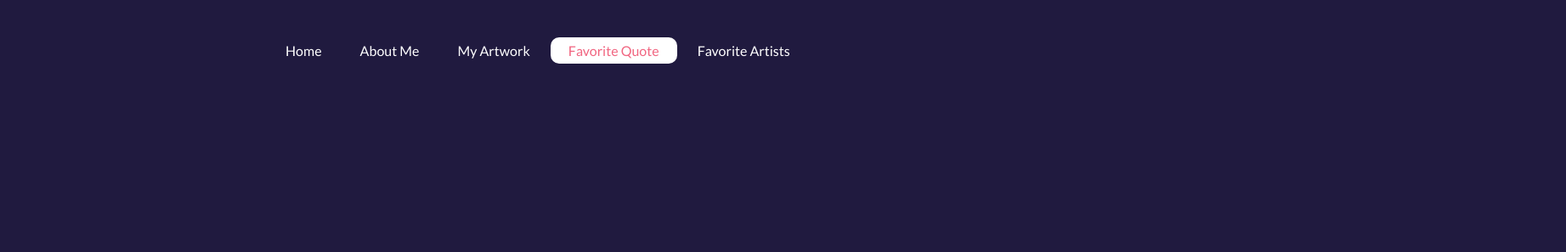
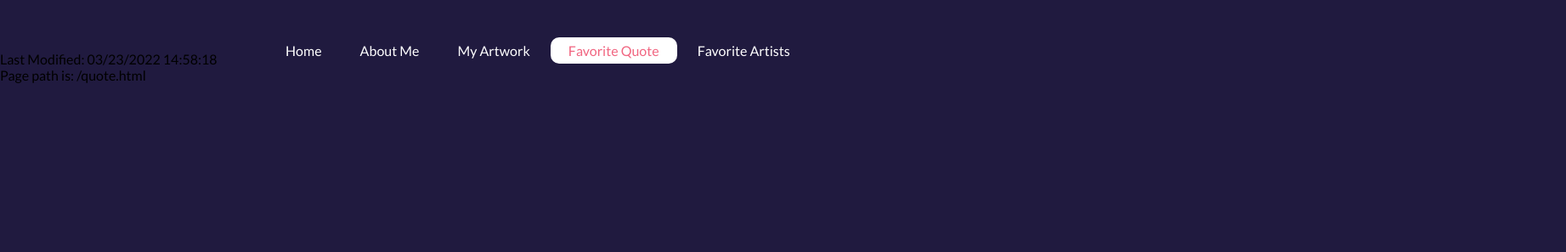
Before and after one commit to RedwanAhmd/CSE391-Assignment01, a plain HTML site: page quote.html in a window 1280 px wide. Shown: the top 297 px of the page at 85% size, 1843 px wide, since content can reach past the window. Drawn offline with Linux system fonts and the light colour scheme.

Commit message:
Update stylesheet.css

```diff
--- a/stylesheet.css
+++ b/stylesheet.css
@@ -268,14 +268,3 @@ font-weight: bold;
 #content-wrap{
   padding-top: 200px;
 }
-
-/*LastMod*/
-
-.lastmod{
-  position: absolute;
-  bottom: 0;
-  width: 100%;
-  height: 2.5rem;
-  left: 44%;
-  color: #fff;
-}
```
